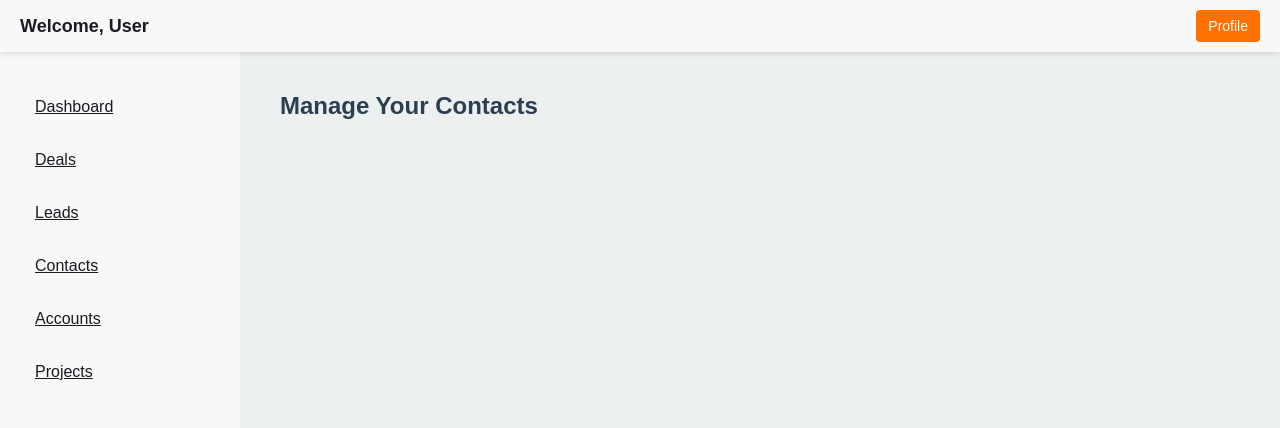
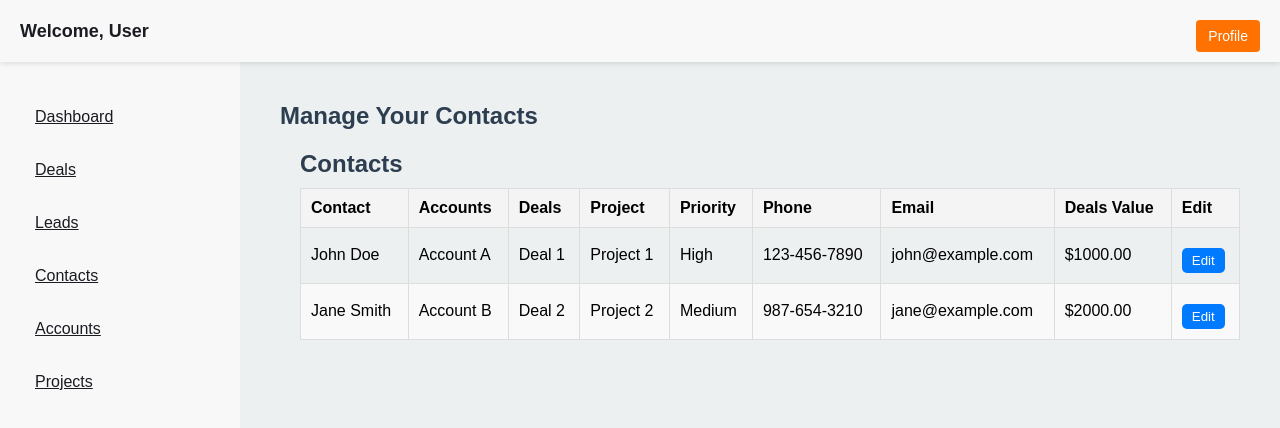
Before and after one commit to soorya-thejus/capstone, a React (Create React App) app in the folder Frontend/sales-crm-dashboard/: page /contacts in a window 1280 px wide. Shown: the top 428 px of the page. Built offline with nearby package versions, Linux system fonts and the light colour scheme.

Commit message:
contacts table

```diff
--- /dev/null
+++ b/Frontend/sales-crm-dashboard/src/components/ContactForm.tsx
@@ -0,0 +1,71 @@
+// src/components/ContactForm.tsx
+import React, { useState, useEffect } from 'react';
+import { Contact } from '../types/Contact';
+import styles from '../styles/contactform.module.css'; // Import the CSS module
+interface ContactFormProps {
+  contact: Contact;
+  onSave: (contact: Contact) => void;
+}
+
+const ContactForm: React.FC<ContactFormProps> = ({ contact, onSave }) => {
+  const [formData, setFormData] = useState<Contact>(contact);
+
+  useEffect(() => {
+    setFormData(contact);
+  }, [contact]);
+
+  const handleChange = (e: React.ChangeEvent<HTMLInputElement | HTMLSelectElement>) => {
+    const { name, value } = e.target;
+    setFormData(prev => ({ ...prev, [name]: value }));
+  };
+
+  const handleSubmit = (e: React.FormEvent) => {
+    e.preventDefault();
+    onSave(formData);
+  };
+
+  return (
+    <form onSubmit={handleSubmit} className={styles.form}>
+      <h3>Edit Contact</h3>
+      <label>
+        Name:
+        <input type="text" name="name" value={formData.name} onChange={handleChange} />
+      </label>
+      <label>
+        Account:
+        <input type="text" name="account" value={formData.account} onChange={handleChange} />
+      </label>
+      <label>
+        Deals:
+        <input type="text" name="deals" value={formData.deals} onChange={handleChange} />
+      </label>
+      <label>
+        Project:
+        <input type="text" name="project" value={formData.project} onChange={handleChange} />
+      </label>
+      <label>
+        Priority:
+        <select name="priority" value={formData.priority} onChange={handleChange}>
+          <option value="High">High</option>
+          <option value="Medium">Medium</option>
+          <option value="Low">Low</option>
+        </select>
+      </label>
+      <label>
+        Phone:
+        <input type="tel" name="phone" value={formData.phone} onChange={handleChange} />
+      </label>
+      <label>
+        Email:
+        <input type="email" name="email" value={formData.email} onChange={handleChange} />
+      </label>
+      <label>
+        Deals Value:
+        <input type="number" name="dealsValue" value={formData.dealsValue} onChange={handleChange} />
+      </label>
+      <button type="submit">Save</button>
+    </form>
+  );
+};
+
+export default ContactForm;
--- /dev/null
+++ b/Frontend/sales-crm-dashboard/src/components/ContactsTable.tsx
@@ -0,0 +1,85 @@
+import React, { useState } from 'react';
+import { Contact } from '../types/Contact';
+import ContactForm from './ContactForm';
+import Modal from './Modal'; // Import the Modal component
+import styles from '../styles/contactstable.module.css';
+
+const initialContacts: Contact[] = [
+  { id: 1, name: "John Doe", account: "Account A", deals: "Deal 1", project: "Project 1", priority: "High", phone: "123-456-7890", email: "john@example.com", dealsValue: 1000 },
+  { id: 2, name: "Jane Smith", account: "Account B", deals: "Deal 2", project: "Project 2", priority: "Medium", phone: "987-654-3210", email: "jane@example.com", dealsValue: 2000 },
+  // Add more initial contacts as needed
+];
+
+const ContactsTable: React.FC = () => {
+  const [contacts, setContacts] = useState<Contact[]>(initialContacts);
+  const [selectedContact, setSelectedContact] = useState<Contact | null>(null);
+  const [isModalOpen, setModalOpen] = useState(false); // State to control modal visibility
+
+  const handleEditClick = (contact: Contact) => {
+    setSelectedContact(contact);
+    setModalOpen(true); // Open modal on edit click
+  };
+
+  const handleSaveContact = (contact: Contact) => {
+    setContacts(prev =>
+      prev.map(c => (c.id === contact.id ? contact : c))
+    );
+    setModalOpen(false); // Close modal after saving
+    setSelectedContact(null);
+  };
+
+  const handleCloseModal = () => {
+    setModalOpen(false); // Close modal
+    setSelectedContact(null); // Reset selected contact
+  };
+
+  return (
+    <div className={styles.tableContainer}>
+      <h2>Contacts</h2>
+      <table>
+        <thead>
+          <tr>
+            <th>Contact</th>
+            <th>Accounts</th>
+            <th>Deals</th>
+            <th>Project</th>
+            <th>Priority</th>
+            <th>Phone</th>
+            <th>Email</th>
+            <th>Deals Value</th>
+            <th>Edit</th>
+          </tr>
+        </thead>
+        <tbody>
+          {contacts.map(contact => (
+            <tr key={contact.id}>
+              <td>{contact.name}</td>
+              <td>{contact.account}</td>
+              <td>{contact.deals}</td>
+              <td>{contact.project}</td>
+              <td>{contact.priority}</td>
+              <td>{contact.phone}</td>
+              <td>{contact.email}</td>
+              <td>${contact.dealsValue.toFixed(2)}</td>
+              <td>
+                <button onClick={() => handleEditClick(contact)}>Edit</button>
+              </td>
+            </tr>
+          ))}
+        </tbody>
+      </table>
+
+      {/* Modal for editing contact */}
+      <Modal isOpen={isModalOpen} onClose={handleCloseModal}>
+        {selectedContact && (
+          <ContactForm
+            contact={selectedContact}
+            onSave={handleSaveContact}
+          />
+        )}
+      </Modal>
+    </div>
+  );
+};
+
+export default ContactsTable;
--- /dev/null
+++ b/Frontend/sales-crm-dashboard/src/components/Modal.tsx
@@ -0,0 +1,23 @@
+import React from 'react';
+import styles from '../styles/modal.module.css';
+
+interface ModalProps {
+  isOpen: boolean;
+  onClose: () => void;
+  children: React.ReactNode;
+}
+
+const Modal: React.FC<ModalProps> = ({ isOpen, onClose, children }) => {
+  if (!isOpen) return null;
+
+  return (
+    <div className={styles.modalOverlay} onClick={onClose}>
+      <div className={styles.modalContent} onClick={e => e.stopPropagation()}>
+        <button className={styles.closeButton} onClick={onClose}>X</button>
+        {children}
+      </div>
+    </div>
+  );
+};
+
+export default Modal;
--- a/Frontend/sales-crm-dashboard/src/pages/Contacts.tsx
+++ b/Frontend/sales-crm-dashboard/src/pages/Contacts.tsx
@@ -1,5 +1,6 @@
 // src/pages/Contacts.tsx
 import React from 'react';
+import ContactsTable from '../components/ContactsTable';
 import DashboardLayout from '../layouts/DashboardLayout';
 import styles from '../styles/contacts.module.css';
 
@@ -8,7 +9,7 @@ const Contacts: React.FC = () => {
     <DashboardLayout>
       <div className={styles.contactsContainer}>
         <h2>Manage Your Contacts</h2>
-        {/* Add functionality to manage contacts here */}
+        <ContactsTable />
       </div>
     </DashboardLayout>
   );
--- /dev/null
+++ b/Frontend/sales-crm-dashboard/src/styles/contactform.module.css
@@ -0,0 +1,43 @@
+/* src/components/ContactForm.module.css */
+form {
+    display: flex;
+    flex-direction: column;
+    margin: 20px 0;
+    padding: 15px;
+    border: 1px solid #ccc;
+    border-radius: 5px;
+    background-color: #f9f9f9;
+  }
+
+  h3 {
+    margin-bottom: 15px;
+  }
+
+  label {
+    margin-bottom: 10px;
+  }
+
+  input[type="text"],
+  input[type="tel"],
+  input[type="email"],
+  input[type="number"],
+  select {
+    padding: 10px;
+    margin-top: 5px;
+    border: 1px solid #ccc;
+    border-radius: 5px;
+  }
+
+  button {
+    padding: 10px;
+    background-color: #28a745;
+    color: white;
+    border: none;
+    border-radius: 5px;
+    cursor: pointer;
+    margin-top: 10px;
+  }
+
+  button:hover {
+    background-color: #218838;
+  }
--- /dev/null
+++ b/Frontend/sales-crm-dashboard/src/styles/contactstable.module.css
@@ -0,0 +1,41 @@
+/* src/components/ContactsTable.module.css */
+.tableContainer {
+  margin: 20px;
+}
+
+h2 {
+  font-size: 24px;
+  margin-bottom: 10px;
+}
+
+table {
+  width: 100%;
+  border-collapse: collapse;
+}
+
+th, td {
+  padding: 10px;
+  text-align: left;
+  border: 1px solid #ddd;
+}
+
+th {
+  background-color: #f4f4f4;
+}
+
+tr:nth-child(even) {
+  background-color: #f9f9f9;
+}
+
+button {
+  padding: 5px 10px;
+  background-color: #007bff;
+  color: white;
+  border: none;
+  border-radius: 5px;
+  cursor: pointer;
+}
+
+button:hover {
+  background-color: #0056b3;
+}
--- /dev/null
+++ b/Frontend/sales-crm-dashboard/src/styles/modal.module.css
@@ -0,0 +1,31 @@
+.modalOverlay {
+    position: fixed;
+    top: 0;
+    left: 0;
+    right: 0;
+    bottom: 0;
+    background-color: rgba(0, 0, 0, 0.7);
+    display: flex;
+    align-items: center;
+    justify-content: center;
+    z-index: 1000; /* Higher than other elements */
+}
+
+.modalContent {
+    background-color: white;
+    padding: 20px;
+    border-radius: 5px;
+    width: 90%;
+    max-width: 500px; /* Limit modal width */
+    position: relative;
+}
+
+.closeButton {
+    position: absolute;
+    top: 10px;
+    right: 10px;
+    background: none;
+    border: none;
+    font-size: 20px;
+    cursor: pointer;
+}
--- /dev/null
+++ b/Frontend/sales-crm-dashboard/src/types/Contact.ts
@@ -0,0 +1,12 @@
+// src/types/types.ts
+export interface Contact {
+    id: number;
+    name: string;
+    account: string; // Account associated with the contact
+    deals: string; // Deals associated with the contact
+    project: string; // Single project associated with the contact
+    priority: string; // Priority level
+    phone: string; // Contact phone number
+    email: string; // Contact email
+    dealsValue: number; // Value of deals associated with the contact
+  }
```
